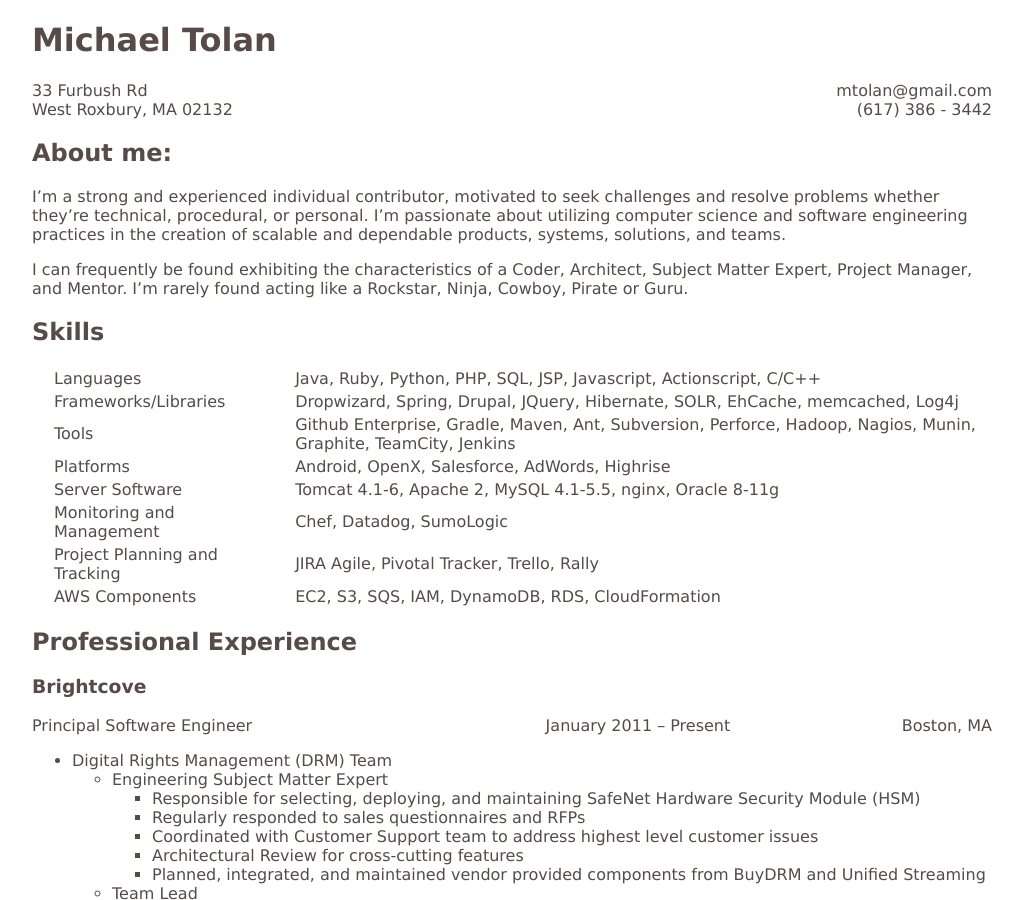
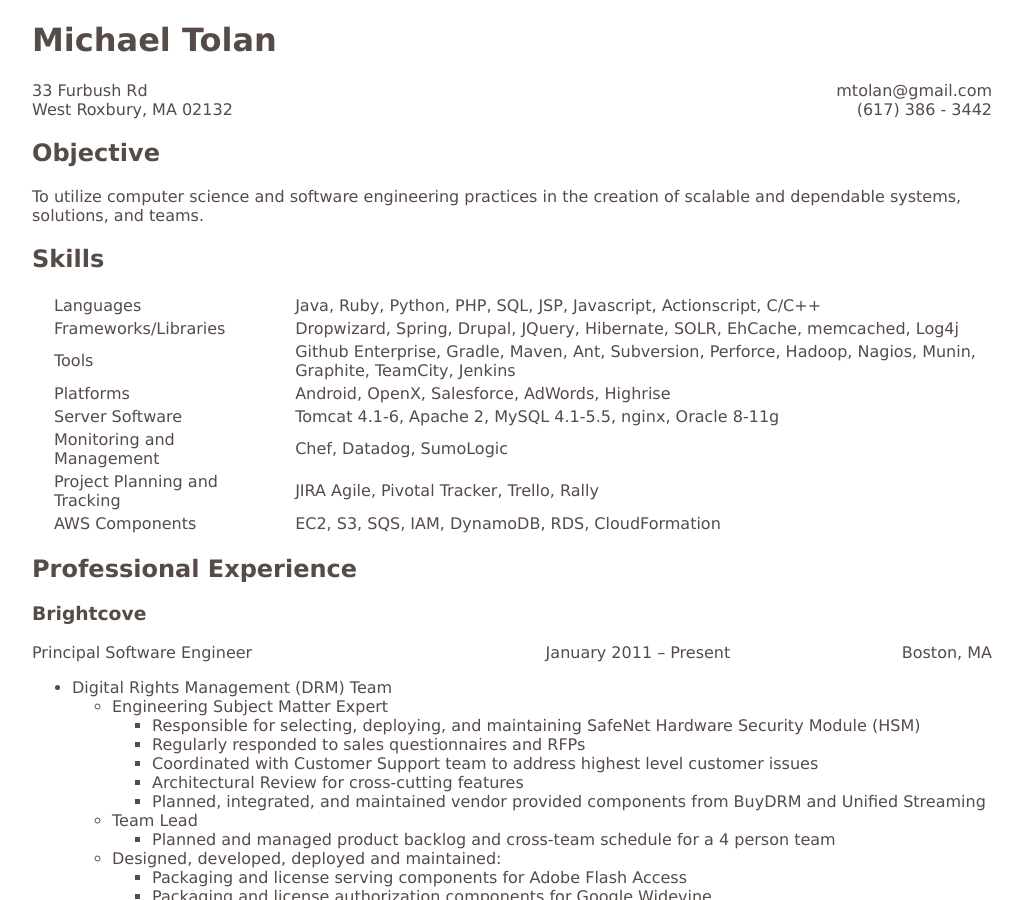
Before and after one commit to mtolan/mtolan.github.io, a Jekyll site: the page built from resume/index.html, in a window 1280 px wide and 900 px high. Shown: the whole window, without its empty margins (26-1049 px from the left). Built offline with Jekyll 4.4.1, drawn with Linux system fonts in a browser that asks for light colours.

Commit message:
Reverted to Objective section (per AJ)

```diff
--- a/resume/index.html
+++ b/resume/index.html
@@ -15,10 +15,8 @@
 	</div>
 </div>
 
-## About me:
-I'm a strong and experienced individual contributor, motivated to seek challenges and resolve problems whether they're technical, procedural, or personal. I'm passionate about utilizing computer science and software engineering practices in the creation of scalable and dependable products, systems, solutions, and teams.
-
-I can frequently be found exhibiting the characteristics of a Coder, Architect, Subject Matter Expert, Project Manager, and Mentor. I'm rarely found acting like a Rockstar, Ninja, Cowboy, Pirate or Guru.
+## Objective
+To utilize computer science and software engineering practices in the creation of scalable and dependable systems, solutions, and teams.
 
 ## Skills
 
```
